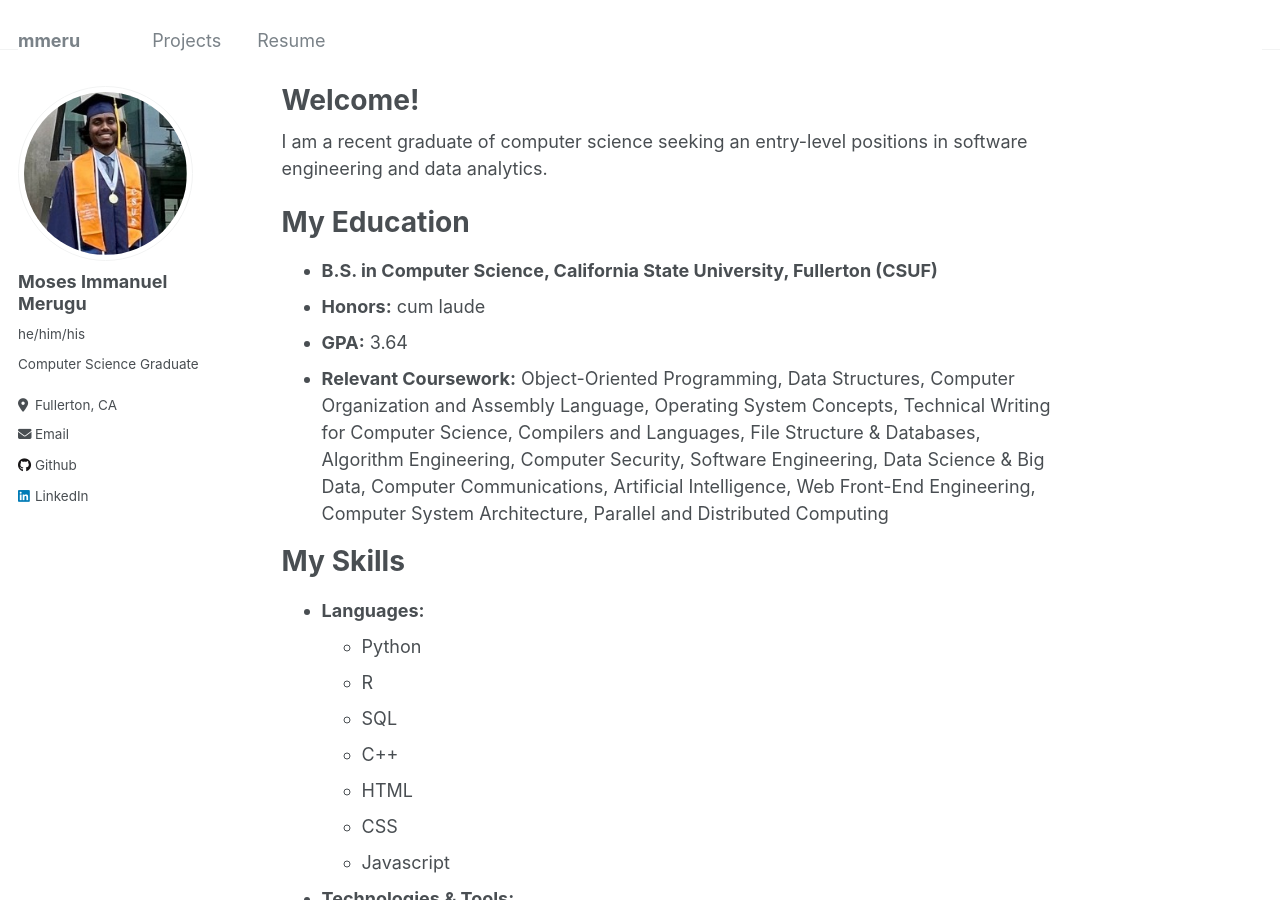
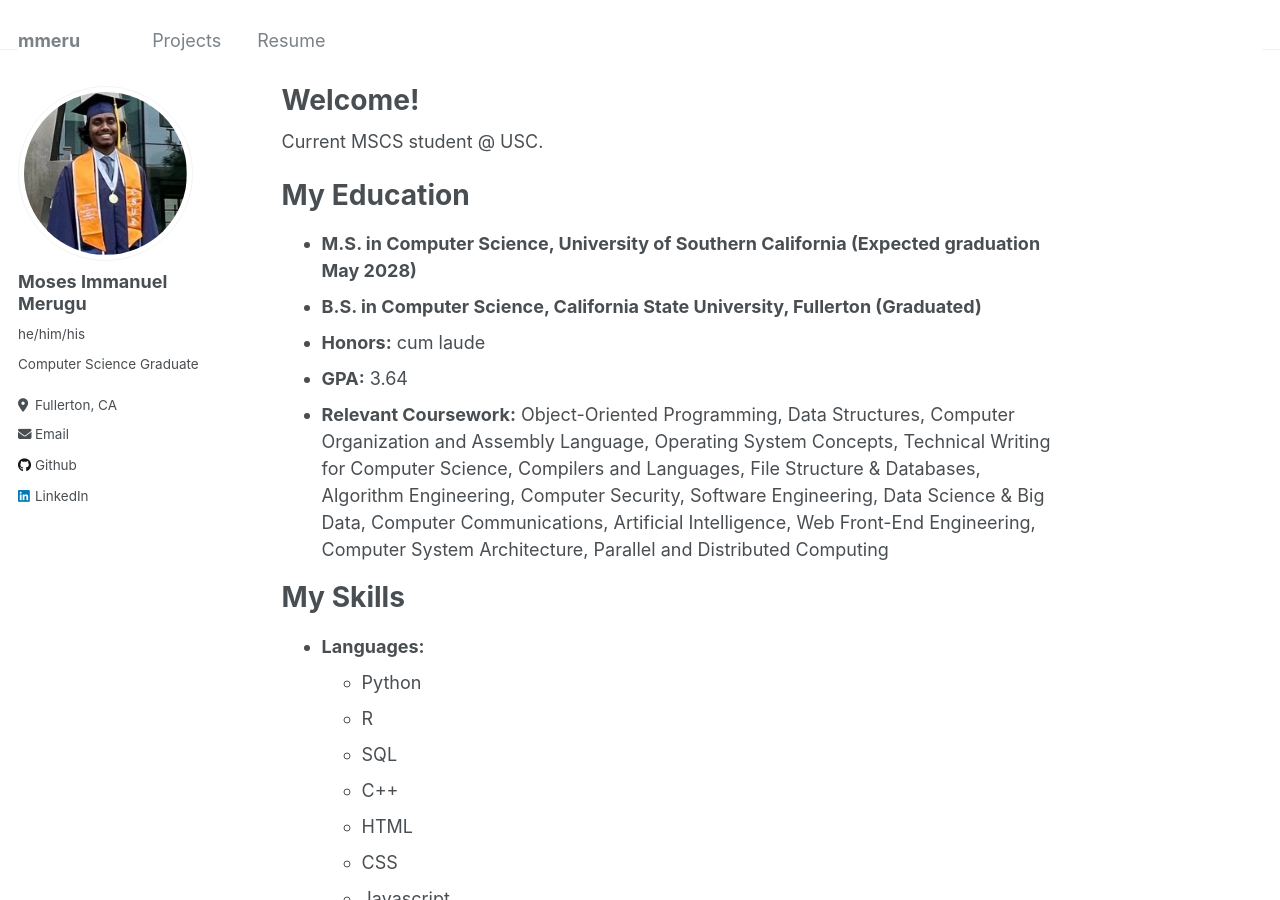
Before and after one commit to mmeru/mmeru.github.io, a Jekyll site: the page built from _pages/about.md, in a window 1280 px wide and 900 px high. Built offline with Jekyll 4.4.1, drawn with Linux system fonts in a browser that asks for light colours.

Commit message:
Update about.md

```diff
--- a/_pages/about.md
+++ b/_pages/about.md
@@ -7,11 +7,12 @@ redirect_from:
   - /about.html
 ---
 
-I am a recent graduate of computer science seeking an entry-level positions in software engineering and data analytics.
+Current MSCS student @ USC.
 
 My Education
 ======
-* **B.S. in Computer Science, California State University, Fullerton (CSUF)**
+* **M.S. in Computer Science, University of Southern California (Expected graduation May 2028)**
+* **B.S. in Computer Science, California State University, Fullerton (Graduated)**
 * **Honors:** cum laude
 * **GPA:** 3.64
 * **Relevant Coursework:** Object-Oriented Programming, Data Structures, Computer Organization and Assembly
```
